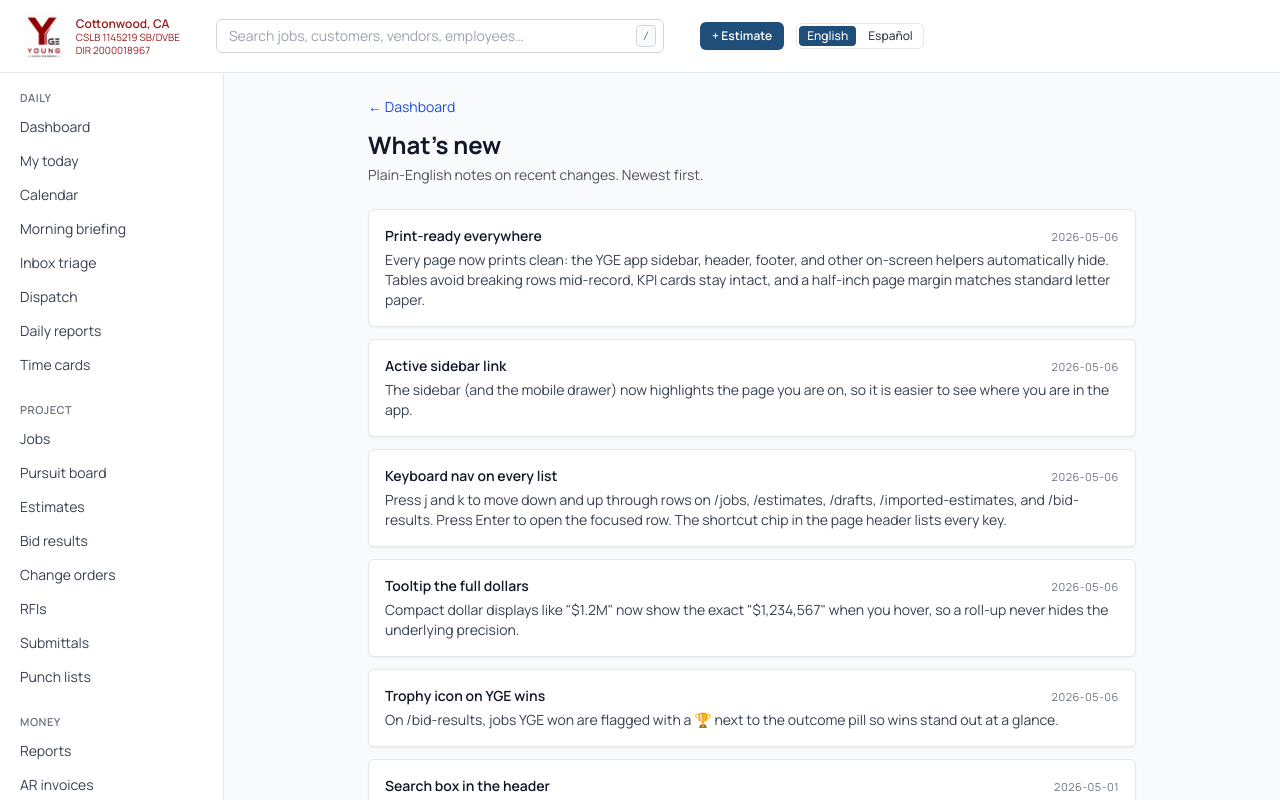
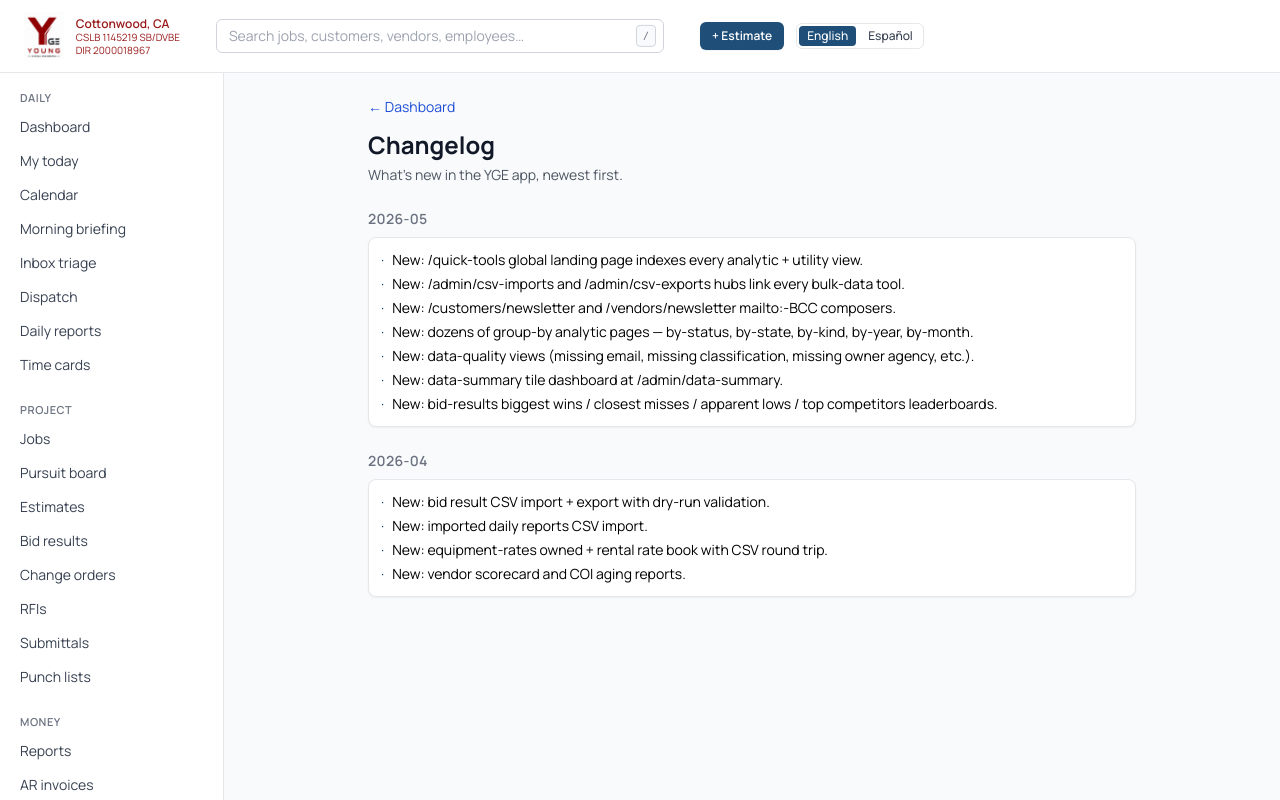
Before and after one commit to yge-engineering/yge-app, a Next.js app in the folder apps/web/: page /changelog in a window 1280 px wide. Shown: the top 800 px of the page. Built offline with nearby package versions, Linux system fonts and the light colour scheme; no server answers.

Commit message:
feat(web): /changelog — static changelog highlighting recent ships.

```diff
--- a/apps/web/src/app/changelog/page.tsx
+++ b/apps/web/src/app/changelog/page.tsx
@@ -1,134 +1,52 @@
-// /changelog — what's new in YGE.
-//
-// Plain English: a hand-curated list of recent meaningful changes,
-// written in plain English (not git commit messages). When you ship
-// something users should know about, add a row to RELEASE_NOTES below.
+import { AppShell, PageHeader } from '../../components';
 
-import { AppShell, Card, PageHeader } from '../../components';
-import { getTranslator } from '../../lib/locale';
+interface Entry { date: string; bullets: string[] }
 
-interface ReleaseNote {
-  date: string; // yyyy-mm-dd
-  title: string;
-  body: string;
-}
-
-const RELEASE_NOTES: ReleaseNote[] = [
+const ENTRIES: Entry[] = [
   {
-    date: '2026-05-06',
-    title: 'Print-ready everywhere',
-    body: 'Every page now prints clean: the YGE app sidebar, header, footer, and other on-screen helpers automatically hide. Tables avoid breaking rows mid-record, KPI cards stay intact, and a half-inch page margin matches standard letter paper.',
+    date: '2026-05',
+    bullets: [
+      'New: /quick-tools global landing page indexes every analytic + utility view.',
+      'New: /admin/csv-imports and /admin/csv-exports hubs link every bulk-data tool.',
+      'New: /customers/newsletter and /vendors/newsletter mailto:-BCC composers.',
+      'New: dozens of group-by analytic pages — by-status, by-state, by-kind, by-year, by-month.',
+      'New: data-quality views (missing email, missing classification, missing owner agency, etc.).',
+      'New: data-summary tile dashboard at /admin/data-summary.',
+      'New: bid-results biggest wins / closest misses / apparent lows / top competitors leaderboards.',
+    ],
   },
   {
-    date: '2026-05-06',
-    title: 'Active sidebar link',
-    body: 'The sidebar (and the mobile drawer) now highlights the page you are on, so it is easier to see where you are in the app.',
-  },
-  {
-    date: '2026-05-06',
-    title: 'Keyboard nav on every list',
-    body: 'Press j and k to move down and up through rows on /jobs, /estimates, /drafts, /imported-estimates, and /bid-results. Press Enter to open the focused row. The shortcut chip in the page header lists every key.',
-  },
-  {
-    date: '2026-05-06',
-    title: 'Tooltip the full dollars',
-    body: 'Compact dollar displays like "$1.2M" now show the exact "$1,234,567" when you hover, so a roll-up never hides the underlying precision.',
-  },
-  {
-    date: '2026-05-06',
-    title: 'Trophy icon on YGE wins',
-    body: 'On /bid-results, jobs YGE won are flagged with a 🏆 next to the outcome pill so wins stand out at a glance.',
-  },
-  {
-    date: '2026-05-01',
-    title: 'Search box in the header',
-    body: 'Type from any page to find a job, customer, vendor, or employee by name. Results group by entity type.',
-  },
-  {
-    date: '2026-05-01',
-    title: 'Recent activity feed on the dashboard',
-    body: 'See the most-recently created or updated jobs, AR invoices, AP invoices, RFIs, and dispatches in one card. Relative timestamps, click any row to jump to the record.',
-  },
-  {
-    date: '2026-05-01',
-    title: 'Quick actions on the dashboard',
-    body: 'Four shortcut cards above the tile board for the things you do most: New job, New daily report, New AR invoice, New time card.',
-  },
-  {
-    date: '2026-05-01',
-    title: 'Help page',
-    body: 'Plain-English how-tos for starting a bid, logging a daily report, sending an AR invoice, and running weekly certified payroll. Plus a 5-question FAQ. In the sidebar under More.',
-  },
-  {
-    date: '2026-05-01',
-    title: 'Profile page',
-    body: 'Click your name in the upper-right to see your account info and the YGE company info that prints on every document.',
-  },
-  {
-    date: '2026-05-01',
-    title: 'All-modules directory',
-    body: 'Linked from the sidebar (More → All modules). Every page in the app, grouped by what hat you\'re wearing. Use it as a cheat-sheet for finding things not in the daily nav.',
-  },
-  {
-    date: '2026-05-01',
-    title: '404 page',
-    body: 'Dead links now land on a friendly "page not found" with quick links back to the dashboard or the all-modules directory.',
-  },
-  {
-    date: '2026-05-01',
-    title: 'API not reachable banner',
-    body: 'When the API server isn\'t responding, the dashboard shows a friendly amber banner explaining what\'s wrong and how to fix it, instead of silently showing zeros.',
-  },
-  {
-    date: '2026-05-01',
-    title: 'Vercel deployment ready',
-    body: 'Repository now contains a Vercel config and a plain-English DEPLOY.md guide. ~10 minutes to get a live URL at app.youngge.com.',
-  },
-  {
-    date: '2026-04-30',
-    title: 'Sign-in works',
-    body: 'Type your work email at /login, hit Sign in, you\'re on the dashboard. Email allowlist for now (Brook + Ryan); Supabase Auth lands later.',
-  },
-  {
-    date: '2026-04-30',
-    title: 'Consistent app chrome on every page',
-    body: 'Every page wears the same branded header (YGE logo, license/DIR numbers) + sidebar nav + account chip. Click around — it stays consistent.',
-  },
-  {
-    date: '2026-04-30',
-    title: 'Punch list + employees pages',
-    body: 'Two pages that the sidebar previously linked but didn\'t actually exist. Now they do. Punch list shows open items oldest-first with red rows for overdue.',
-  },
-  {
-    date: '2026-04-29',
-    title: 'Customer / vendor / job aging breakouts',
-    body: 'Per-customer per-job AR aging buckets (0-30, 31-60, 61-90, 91+). Mirror reports for AP. The kind of report you hand a banker.',
+    date: '2026-04',
+    bullets: [
+      'New: bid result CSV import + export with dry-run validation.',
+      'New: imported daily reports CSV import.',
+      'New: equipment-rates owned + rental rate book with CSV round trip.',
+      'New: vendor scorecard and COI aging reports.',
+    ],
   },
 ];
 
 export default function ChangelogPage() {
-  const t = getTranslator();
   return (
     <AppShell>
       <main className="mx-auto max-w-3xl">
-        <PageHeader
-          title={t('changelog.title')}
-          subtitle={t('changelog.subtitle')}
-        />
+        <PageHeader title="Changelog" subtitle="What's new in the YGE app, newest first." />
 
-        <ol className="space-y-3">
-          {RELEASE_NOTES.map((n, i) => (
-            <li key={i}>
-              <Card>
-                <div className="flex items-baseline justify-between gap-3">
-                  <h2 className="text-sm font-semibold text-gray-900">{n.title}</h2>
-                  <span className="shrink-0 text-[11px] uppercase tracking-wider text-gray-500">{n.date}</span>
-                </div>
-                <p className="mt-1 text-sm text-gray-700">{n.body}</p>
-              </Card>
-            </li>
+        <div className="space-y-6">
+          {ENTRIES.map((e) => (
+            <section key={e.date}>
+              <h2 className="mb-2 text-sm font-semibold uppercase tracking-wide text-gray-500">{e.date}</h2>
+              <ul className="space-y-1 rounded-lg border border-gray-200 bg-white p-3 text-sm shadow-sm">
+                {e.bullets.map((b, i) => (
+                  <li key={i} className="flex gap-2">
+                    <span className="text-yge-blue-600">·</span>
+                    <span>{b}</span>
+                  </li>
+                ))}
+              </ul>
+            </section>
           ))}
-        </ol>
+        </div>
       </main>
     </AppShell>
   );
```
